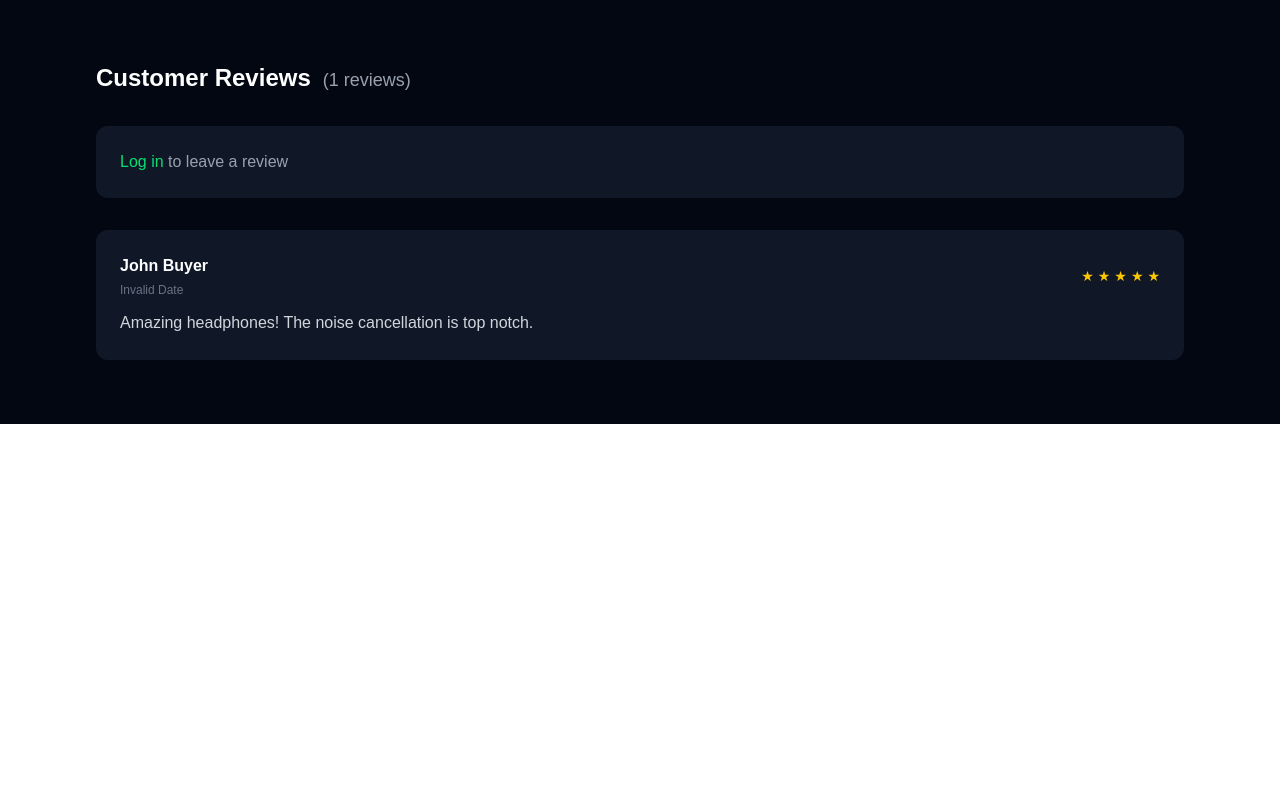
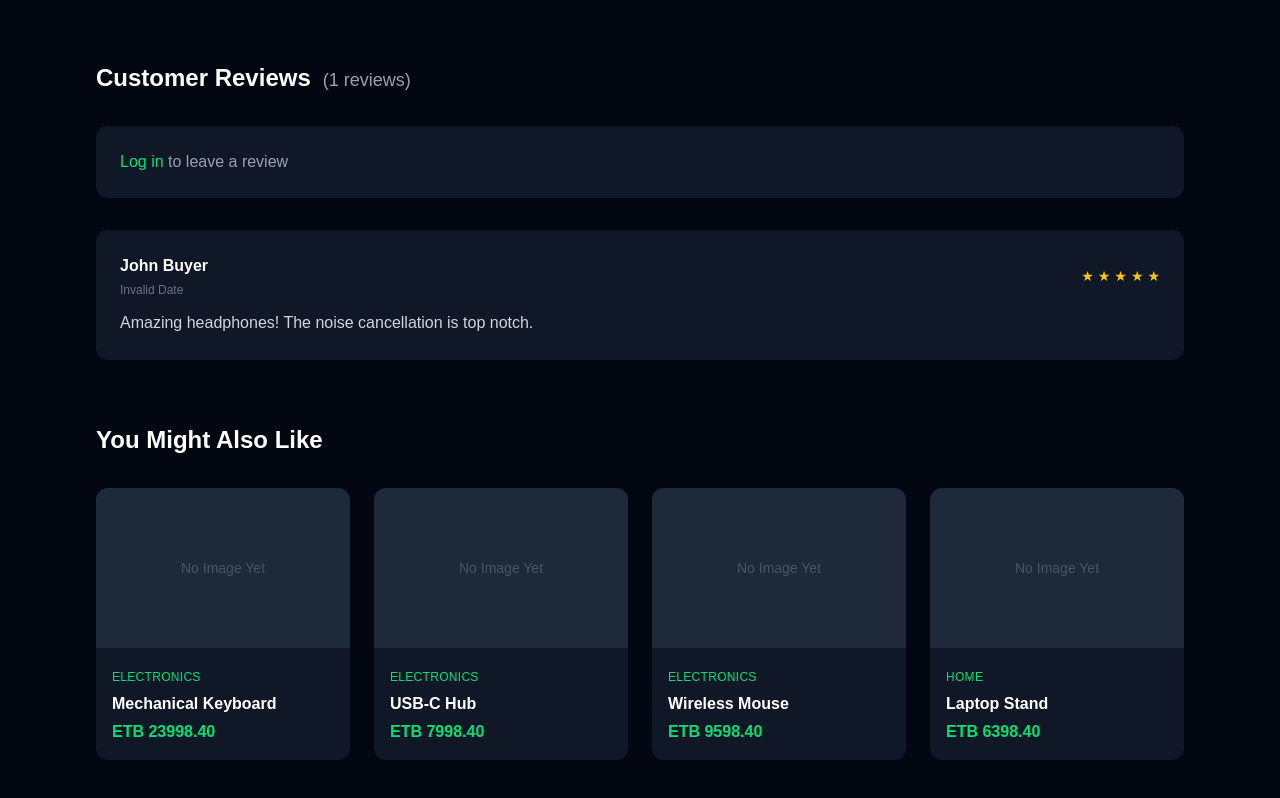
Before and after one commit to kalhub96/multi-vendor-marketplace, a Next.js app: page /products/product_1 in a window 1280 px wide. Shown: the part 580-1378 px from the top of the page. Before the commit the page ends 1004 px from the top, so only its background shows below. Built offline with nearby package versions, Linux system fonts and the light colour scheme.

Commit message:
feat: add product recommendations section to ProductDetailPage

```diff
--- a/app/(store)/products/[id]/page.tsx
+++ b/app/(store)/products/[id]/page.tsx
@@ -51,6 +51,33 @@ export default function ProductDetailPage({
 
   const product = products.find((p) => p.id === id)
   const vendor = vendors.find((v) => v.id === product?.vendorId)
+
+  // GET RECOMMENDED PRODUCTS
+  const getRecommendations = () => {
+    if (!product) return []
+
+    // SAME CATEGORY, EXCLUDING CURRENT PRODUCT
+    const sameCategory = products.filter(
+      (p) => p.category === product.category && p.id !== product.id
+    )
+
+    if (sameCategory.length >= 4) {
+      return sameCategory.slice(0, 4)
+    }
+
+    // NOT ENOUGH — ADD SAME VENDOR PRODUCTS
+    const sameVendor = products.filter(
+      (p) => p.vendorId === product.vendorId && p.id !== product.id
+    )
+
+    // COMBINE AND REMOVE DUPLICATES
+    const combined = [...sameCategory, ...sameVendor]
+    const unique = combined.filter(
+      (p, index, self) => index === self.findIndex((item) => item.id === p.id)
+    )
+    return unique.slice(0, 4)
+  }
+  const recommendations = getRecommendations()
   const productRatings = getProductRatings(id)
   const averageRating = getProductAverage(id)
 
@@ -388,6 +415,43 @@ export default function ProductDetailPage({
           )}
         </div>
 
+        {/* RECOMMENDATIONS */}
+        {recommendations.length > 0 && (
+          <div className="mt-16">
+            <h2 className="text-2xl font-bold mb-8">You Might Also Like</h2>
+            <div className="grid grid-cols-1 sm:grid-cols-2 lg:grid-cols-4 gap-6">
+              {recommendations.map((rec) => (
+                <Link
+                key={rec.id}
+                href={`/products/${rec.id}`}
+                className="bg-gray-900 rounded-xl overflow-hidden hover:ring-2 hover:ring-green-400 transition-all">
+                  <div className="bg-gray-800 h-40 flex items-center justify-center overflow-hidden">
+                    {rec.image && rec.image.startsWith("data:") ?(
+                      <img
+                      src={rec.image}
+                       alt={rec.name}
+                      className="w-full h-full object-cover"/>
+                    ): (
+                      <span className="text-gray-600 text-sm">No Image Yet</span>
+                    )}
+                  </div>
+                  <div className="p-4">
+                    <span className="text-xs text-green-400 uppercase tracking-wide">
+                      {rec.category}
+                    </span>
+                    <h3 className="font-semibold mt-1 mb-1 line-clamp-1">
+                      {rec.name}
+                    </h3>
+                    <p className="text-green-400 font-bold">
+                      ETB {(rec.price*160).toFixed(2)}
+                    </p>
+                  </div>
+                </Link>
+              ))}
+            </div>
+          </div>
+        )}
+
       </section>
     </main>
   )
```
